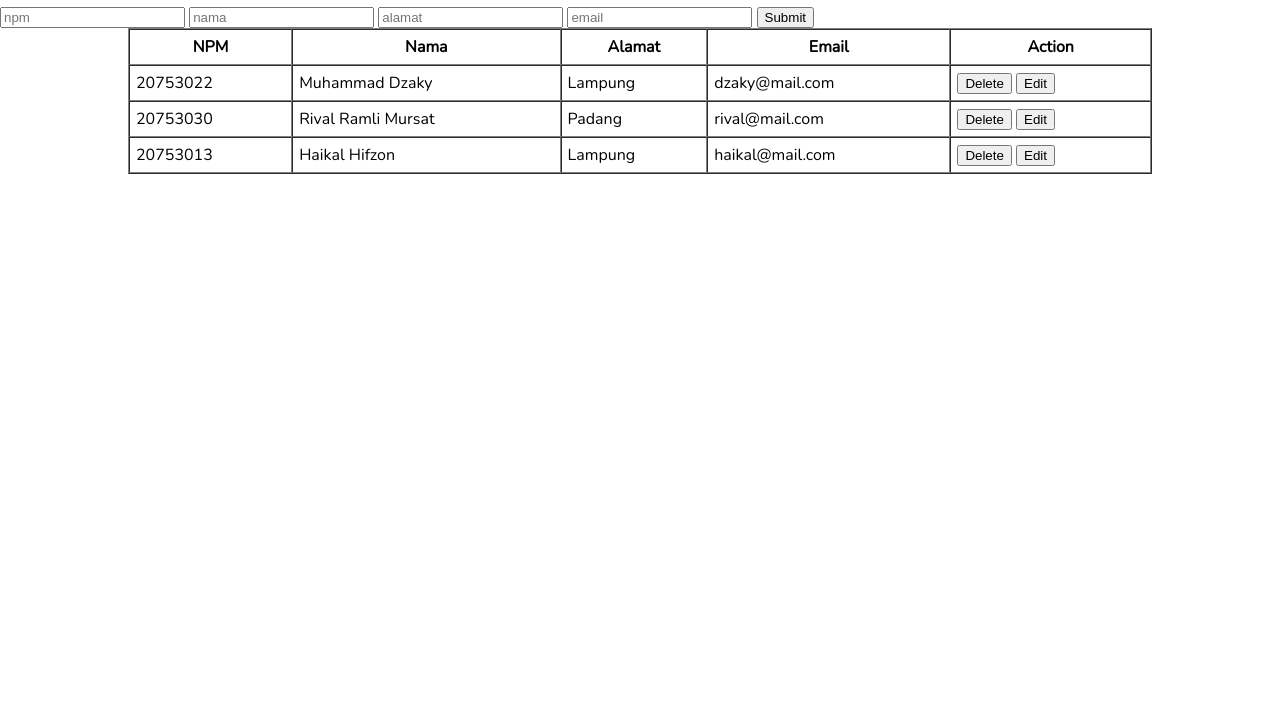
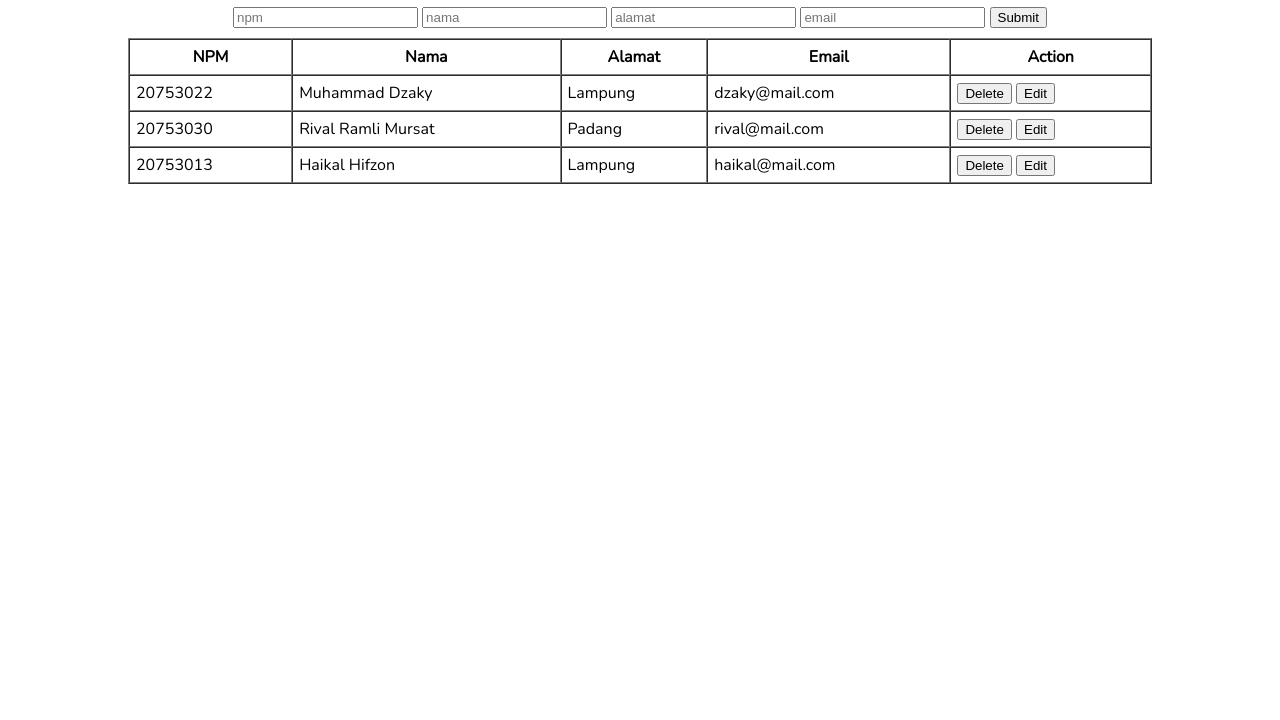
Before and after one commit to mdzk/pemweb-javascript, a plain HTML site: page index.html in a window 1280 px wide. Shown: the part 80-800 px from the top of the page. Drawn offline with nearby package versions, Linux system fonts and the light colour scheme.

Commit message:
center form

```diff
--- a/index.html
+++ b/index.html
@@ -9,6 +9,7 @@
     <link href="https://fonts.googleapis.com/css2?family=Nunito&display=swap" rel="stylesheet">
     <style>
         body {box-sizing: border-box; font-family: 'Nunito', serif, arial;padding: 0;margin: 0;}
+        form {text-align: center; margin-bottom: 10px;}
     </style>
 </head>
 <body>
```
